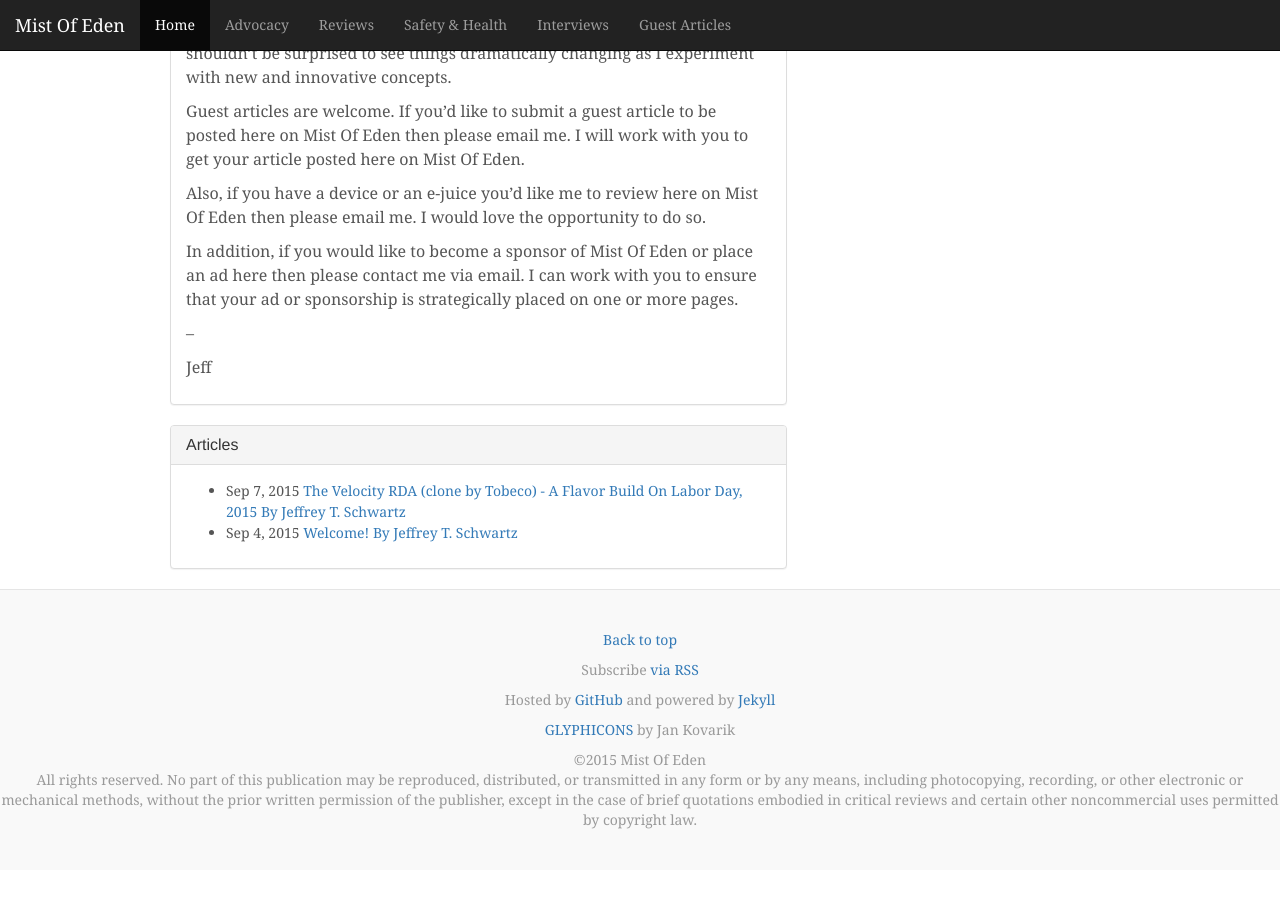
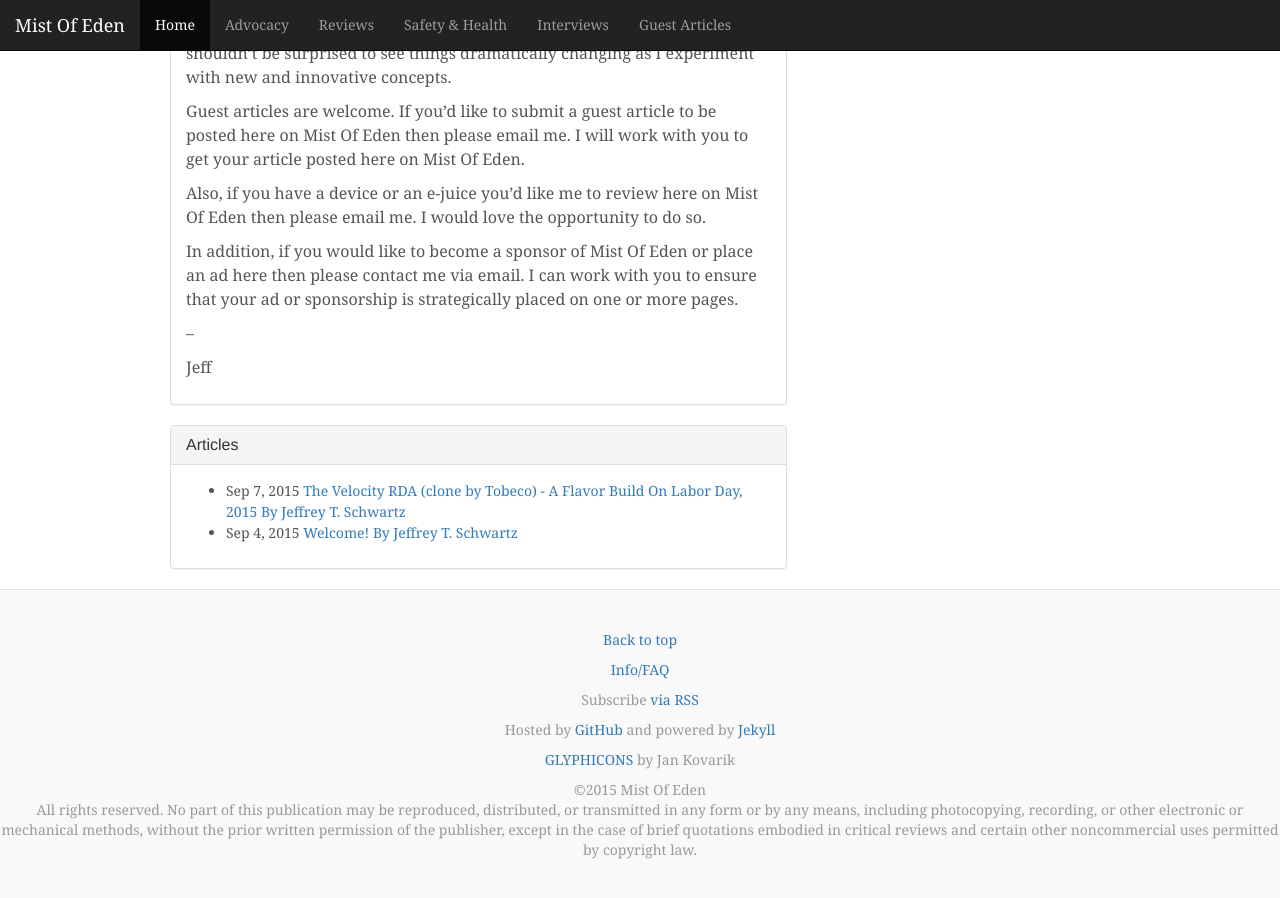
Before and after one commit to mistofeden/mistofeden.github.io, a Jekyll site: the page built from index.html, in a window 1280 px wide and 900 px high, scrolled down 1160 px. Built offline with Jekyll 4.4.1, drawn with Linux system fonts in a browser that asks for light colours; before the commit the page ends 2030 px from its top, so only the background shows below that.

Commit message:
Building out a new info page.

```diff
--- a/_includes/footer.html
+++ b/_includes/footer.html
@@ -19,17 +19,12 @@
           </li>
         </ul>
     </div> -->
-    <p>
-        <a href="#">Back to top</a>
-    </p>
+    <p><a href="#">Back to top</a></p>
+    <p><a href="{{ "/info/" | prepend: site.baseurl }}" alt="Info page link" >Info/FAQ</a></p>
     <p>Subscribe <a href="{{ "/feed.xml" | prepend: site.baseurl }}">via RSS</a></p>
     <p>Hosted by <a href="https://github.com/" target="_blank">GitHub</a> and powered by <a href="http://jekyllrb.com/" target="_blank">Jekyll</a></p>
-    <p>
-        <a href="http://www.glyphicons.com/">GLYPHICONS</a> by Jan Kovarik
-    </p>
-    <p>
-        &copy;2015 Mist Of Eden<br>All rights reserved. No part of this publication may be reproduced, distributed, or transmitted in any form or by any means, including photocopying, recording, or other electronic or mechanical methods, without the prior written permission of the publisher, except in the case of brief quotations embodied in critical reviews and certain other noncommercial uses permitted by copyright law.
-    </p>
+    <p><a href="http://www.glyphicons.com/">GLYPHICONS</a> by Jan Kovarik</p>
+    <p>&copy;2015 Mist Of Eden<br>All rights reserved. No part of this publication may be reproduced, distributed, or transmitted in any form or by any means, including photocopying, recording, or other electronic or mechanical methods, without the prior written permission of the publisher, except in the case of brief quotations embodied in critical reviews and certain other noncommercial uses permitted by copyright law.</p>
 </footer>
 
 <!-- js files go here -->
```
